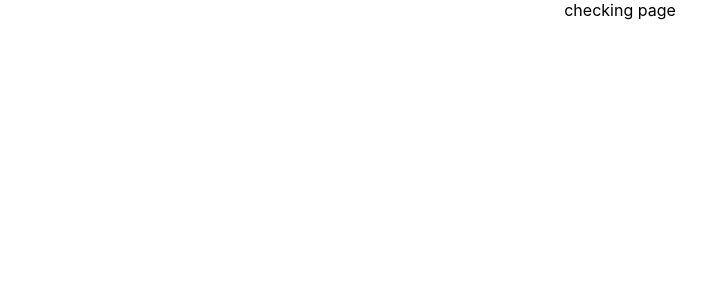
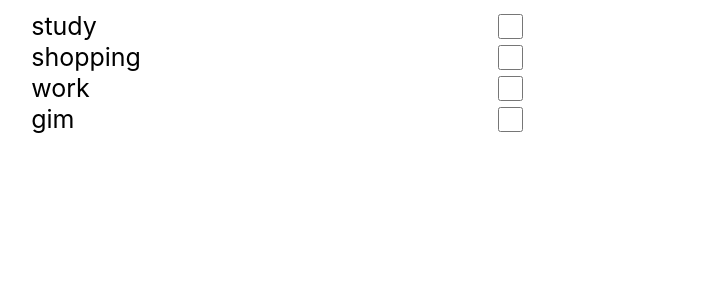
Before and after one commit to InsertData711/react_todolist, a React (Create React App) app: page / in a window 1280 px wide. Shown: the top 300 px of the page, without its empty margins (20-726 px from the left). Built offline with nearby package versions, Linux system fonts and the light colour scheme.

Commit message:
coding todolist page(default)

```diff
--- a/package.json
+++ b/package.json
@@ -10,6 +10,7 @@
     "react-dom": "^18.3.1",
     "react-redux": "^9.1.2",
     "react-scripts": "5.0.1",
+    "styled-components": "^6.1.10",
     "web-vitals": "^2.1.4"
   },
   "scripts": {
--- a/src/App.js
+++ b/src/App.js
@@ -1,7 +1,12 @@
 import "./App.css";
+import Main from "./pages/main/Main";
 
 function App() {
-  return <div className="App">checking page</div>;
+  return (
+    <div>
+      <Main />
+    </div>
+  );
 }
 
 export default App;
--- /dev/null
+++ b/src/components/Todo.js
@@ -0,0 +1,19 @@
+import { React } from "react";
+
+const Todo = ({ todo, toggleBool }) => {
+  const { id, name, bool } = todo;
+
+  return (
+    <li className="todo">
+      <span className="name">{name}</span>
+      <input
+        className="checkbox"
+        type="checkbox"
+        checked={bool}
+        onChange={() => toggleBool(id)}
+      />
+    </li>
+  );
+};
+
+export default Todo;
--- /dev/null
+++ b/src/pages/main/Main.css
@@ -0,0 +1,21 @@
+.todolist{
+    margin: .7em;
+}
+
+.todo{
+    list-style: none;
+    display: flex;
+}
+
+.checkbox{
+    align-items: center;
+    text-align: center;
+    width: 25px;
+    height: 25px;
+    margin-left: 5em;
+}
+
+.name{
+    font-size: 25px;
+    width: 400px;
+}
--- /dev/null
+++ b/src/pages/main/Main.js
@@ -0,0 +1,34 @@
+import React, { useEffect, useState } from "react";
+import "./Main.css";
+import Todo from "../../components/Todo";
+
+const Main = () => {
+  const [todolist, setTodolist] = useState([]);
+
+  useEffect(() => {
+    setTodolist([
+      { id: 1, name: "study", bool: false },
+      { id: 2, name: "shopping", bool: false },
+      { id: 3, name: "work", bool: false },
+      { id: 4, name: "gim", bool: false },
+    ]);
+  }, []);
+
+  const toggleBool = (id) => {
+    setTodolist((prevState) =>
+      prevState.map((item) =>
+        item.id === id ? { ...item, bool: !item.bool } : item
+      )
+    );
+  };
+
+  return (
+    <ul className="todolist">
+      {todolist.map((todo) => (
+        <Todo todo={todo} key={todo.id} toggleBool={toggleBool} />
+      ))}
+    </ul>
+  );
+};
+
+export default Main;
--- /dev/null
+++ b/src/pages/main/mainStyled.js
@@ -0,0 +1,6 @@
+import styled from "styled-components";
+
+const Container = styled.div`
+  display: flex;
+  flex-direction: colums;
+`;
```
Also changed, not shown: 1 other file (tests, documents, lock files or other folders).
